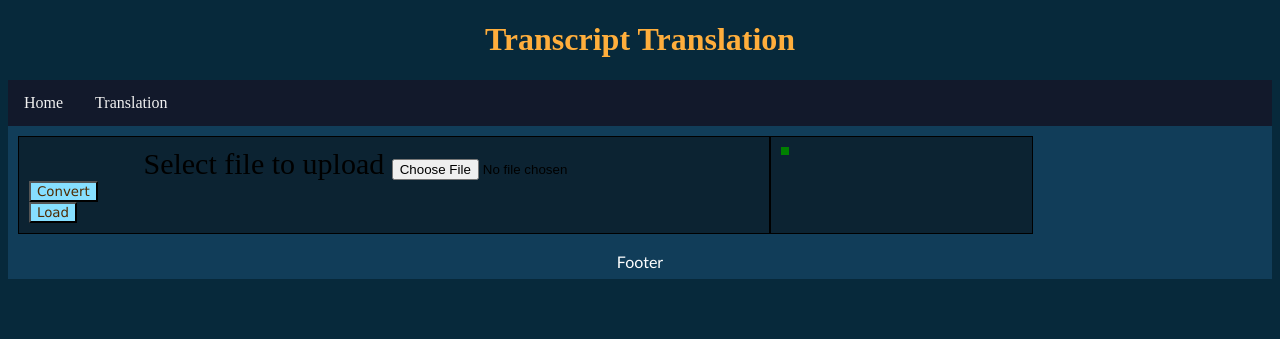
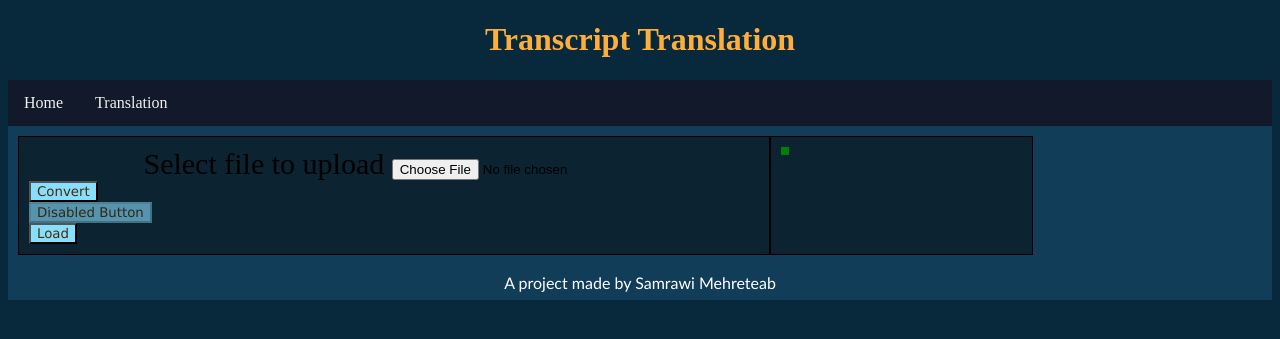
Before and after one commit to smsync17/Translation, a Flask app: page /translation in a window 1280 px wide. Shown: the top 339 px of the page. Run offline with Flask 3, Linux system fonts and the light colour scheme.

```diff
--- a/static/styles.css
+++ b/static/styles.css
@@ -20,6 +20,11 @@ button {
     font-family: verdana;
     color: rgb(79, 42, 0);
     background: rgb(134, 223, 255);
+}
+
+.disabledbtn {
+  opacity: 0.6;
+  cursor: not-allowed;
 }
 
 table, th, td {
--- a/templates/index.html
+++ b/templates/index.html
@@ -15,16 +15,16 @@
   <li><a href="/translation">Translation</a></li>
 </ul>
 
-<div class="container">
+<!-- <div class="container">
   <div>
     <button onclick="window.location.href='/translation'">Translate</button>
   </div>
-</div>
+</div> -->
 <img src="static/Welcome.jpg" alt="Welcome in many languages" width="640" height="360">
 
 
 <footer>
-  <label>Footer</label>
+  <label>A project made by Samrawi Mehreteab</label>
 </footer>
 </body>
 
--- a/templates/translation.html
+++ b/templates/translation.html
@@ -36,7 +36,8 @@
     <form onsubmit="calling(event)">
       <label>Select file to upload</label>
       <input type="file">
-      <button type="submit">Convert</button>
+      <button type="submit" >Convert</button>
+      <button class="button disabledbtn" disabled>Disabled Button</button>
       <button type="button" onclick="loadTrans()">Load</button>
     </form>
   </div>
@@ -48,7 +49,7 @@
   </div>
 </div>
 <footer>
-  <label>Footer</label>
+  <label>A project made by Samrawi Mehreteab</label>
 </footer>
 </body>
 </html>
```
